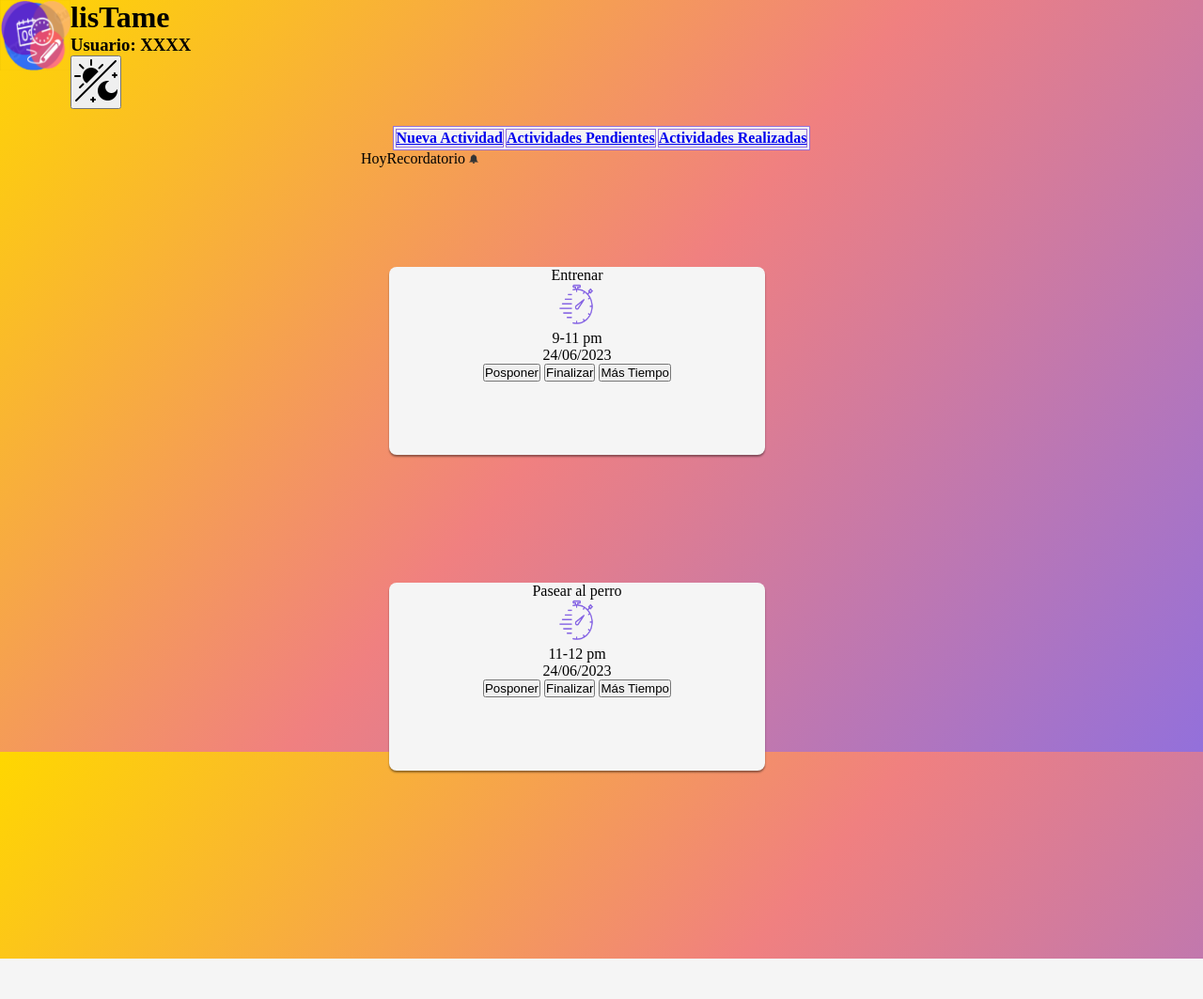
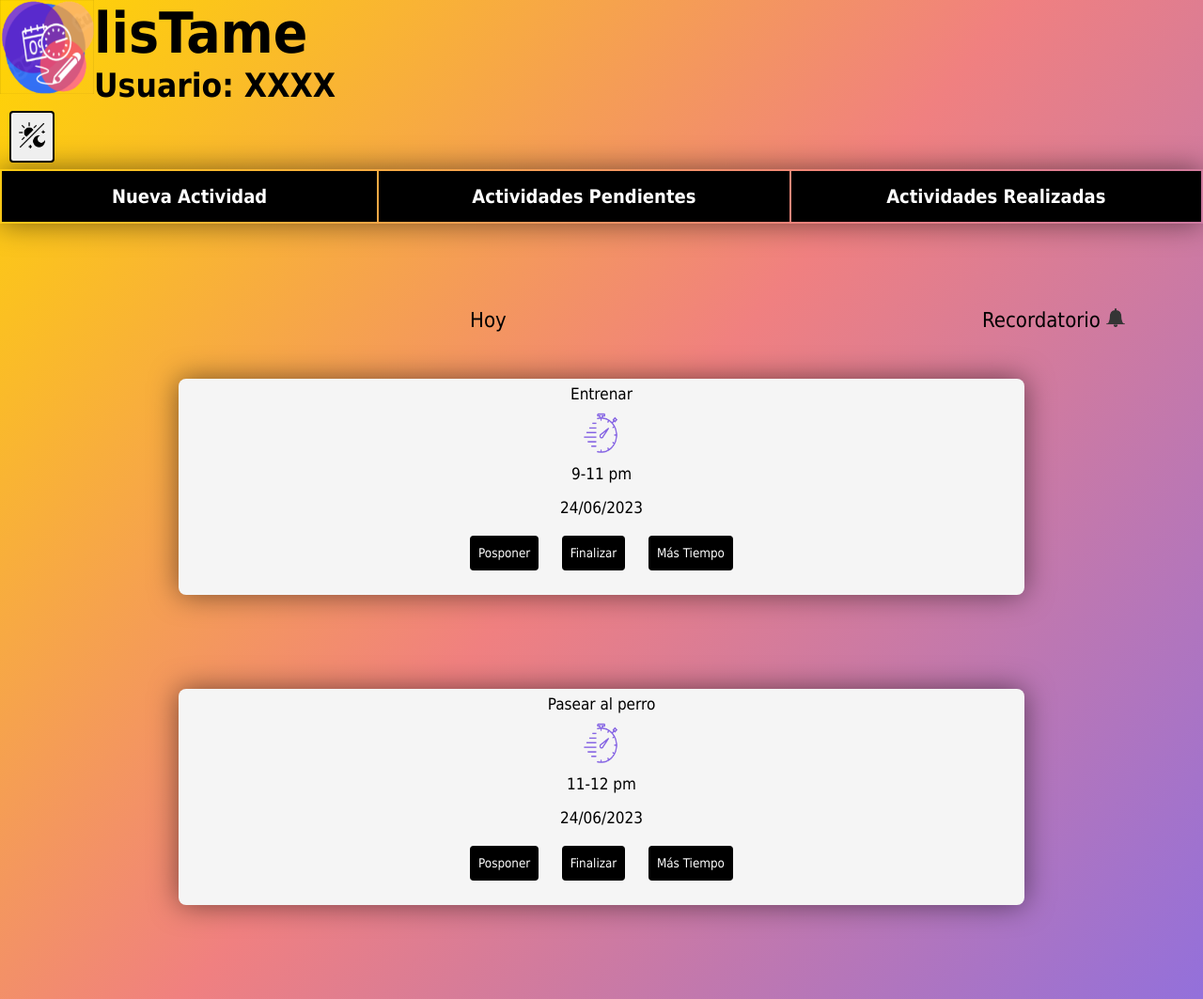
Before and after one commit to brittanypallasco2003/Organizador, a PHP site: page /3homeA.html in a window 1280 px wide. Shown: the whole page at 94% size. Before the commit the page ends 1020 px from the top, so only its background shows below. Run offline with PHP 8.4, Linux system fonts and the light colour scheme; lists and menus that the app fills with data are empty.

Commit message:
diseño final

```diff
--- a/3homeA.html
+++ b/3homeA.html
@@ -6,19 +6,18 @@
     <title>Actividades| lisTame</title>
 </head>
 <link rel="stylesheet" href="estiloHome.css">
-<body class="capa">
-    <header>
-        <img src="imagenes/logo.png" width="75" height="75" style="float:left;">
+<body>
+    <header class="cabecera">
+        <img src="imagenes/logo.png" width="100" height="100" style="float:left;">
         <h1>lisTame</h1>
     </header>
-    <header>
+    <header class="cabecera">
         <h3>Usuario: XXXX</h3>
-        <button type="button"><img src="imagenes/icons8-modo-oscuro-50.png" width="50" height="50" ></button>
+        <button type="button"><img src="imagenes/icons8-modo-oscuro-50.png" width="30" height="30" ></button>
     </header>
 
     <nav>
         <table class="nav_act">
-            <br>
             <tr>
                 <th><a href="4preguntas.html"> Nueva Actividad</a></th>
                 <th><a href="5Pendientes.html">Actividades Pendientes</a></th>  <!--Falta incluir enlace de act pendientes-->
@@ -27,9 +26,16 @@
         </table>
     </nav>
 
+        <div class="Cabeza">
+            <div class="enunciado_act">
+                Hoy
+            </div>
+            <div class="enunciado_act espacial">
+                Recordatorio <img src="/imagenes/bell-jar-g875447cdf_1280.png" width="20" height="20">
+            </div>
+        </div>
+
         <div class="content">
-            <p class="enunciado_act">Hoy</p>
-            <p class="enunciado_act">Recordatorio <img src="imagenes/bell-jar-g875447cdf_1280.png" width="10" height="10"></p>
             <div class="tarjeta">
                 <p>Entrenar</p>
                 <img src="imagenes/reloj.png" width="45" height="45">
@@ -40,6 +46,7 @@
                 <button type="button">Más Tiempo</button>
             </div>
         </div>
+
         <div class="content">
             <div class="tarjeta">
                 <p>Pasear al perro</p>
--- a/estiloHome.css
+++ b/estiloHome.css
@@ -2,53 +2,114 @@
     margin: 0;
     padding:0;
     box-sizing: border-box;
+    font-family: Tahoma;
+  }
+
+body{
+    min-height: 100vh;
+    background:linear-gradient(130deg, gold , LightCoral, mediumpurple) no-repeat;
+    background-size: cover;
+    background-position: center;
 }
 
-.capa{
+table.nav_act{
     width: 100%;
-    height: 100vh;
-    background:linear-gradient(130deg, gold , LightCoral, mediumpurple);
- }
+    box-shadow: 0 0 30px rgba(0, 0, 0, .5);
 
-table, th{
-    border: 1px solid mediumpurple;
-    background-color: whitesmoke;
-    margin-left: auto;
-    margin-right: auto;
 }
 
-.content{
-    width: 40%;
-    max-width: 1200px;
-    height: 430px;
-    display: flex;
-    flex-wrap: wrap;
-    margin: auto;
+tr th{
+    border: 5px solid solid black;
+    background-color: black;
+    padding-top: 15px ;
+    padding-bottom: 15px;
+    text-align: center;
+    font-size: 20px;
+    margin-left: 30px;
+    margin-right: 60px;
+    width: 108px;
 }
 
-.content .tarjeta{
-    width: 400px;
-    height: 200px;
+a{
+    text-decoration: none;
+    color: #fff;
+}
+
+th:hover{
+    background-color: transparent;
+    cursor: pointer;
+}
+
+div.Cabeza{
+    margin-top: 90px;
+    width: 100%;
+    justify-content: center;
+    align-items: center;
+}
+
+
+
+div.enunciado_act{
+    font-size: 22px;
+    display: inline;
+    margin-left: 500px;
+}
+
+
+.content{
+    width: 100%;
+    display: flex;
+    margin: auto;
+    margin-top: 50px;
+    margin-bottom: 100px;
+    align-items: centers;
+    justify-content: center;
+
+}
+
+div div.tarjeta{
+    width: 900px;
+    height: 230px;
     border-radius: 8px;
     box-shadow: 0 2px 2px rgba(0, 0, 0, 0.4);
     overflow:hidden;
-    margin: 30px;
     text-align: center;
     transition: all 0.35s;
     background: whitesmoke;
+    box-shadow: 0 0 30px rgba(0, 0, 0, .5);
+
 }
 
 .content.tarjeta:hover{
-    transform: translate(-15px);
+    cursor: pointer;
     box-shadow: 0 12px 16px rgba(0, 0, 0, 0.2);
 }
 
-.content.tarjeta p{
-    padding: 0 1rem;
-    font-size: 16px;
-    font-weight: 30px;
+div.tarjeta p{
+    padding: 6px 0 10px 0;
+    font-size: 17px;
 }
 
-.content p.enunciado_act{
-    text-align: center;
+div button{
+    border: black solid 2px;
+    padding: 9px 7px 9px 7px;
+    margin: 10px 10px 7px 10px;
+    background-color: black;
+    border-radius: 4px;
+    color: #fff;
 }
+
+.cabecera{
+    display: inline;
+    font-family: Tahoma;
+    font-size: 30px;
+    margin-top: 100px;
+}
+
+header button{
+    border: black solid 2px;
+    padding: 9px 7px 9px 7px;
+    margin: 7px 10px 7px 10px;
+    border-radius: 4px;
+    color: #fff;
+}
```
Also changed, not shown: index.html (added, +58 -0 lines).
